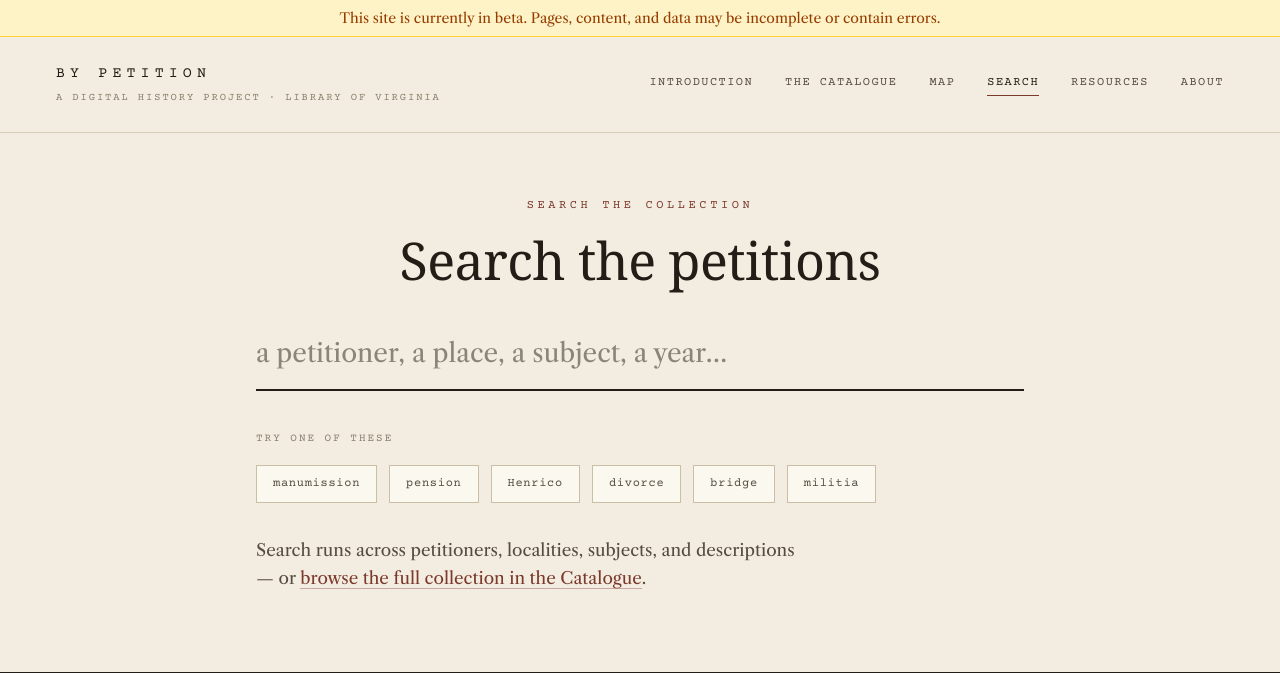
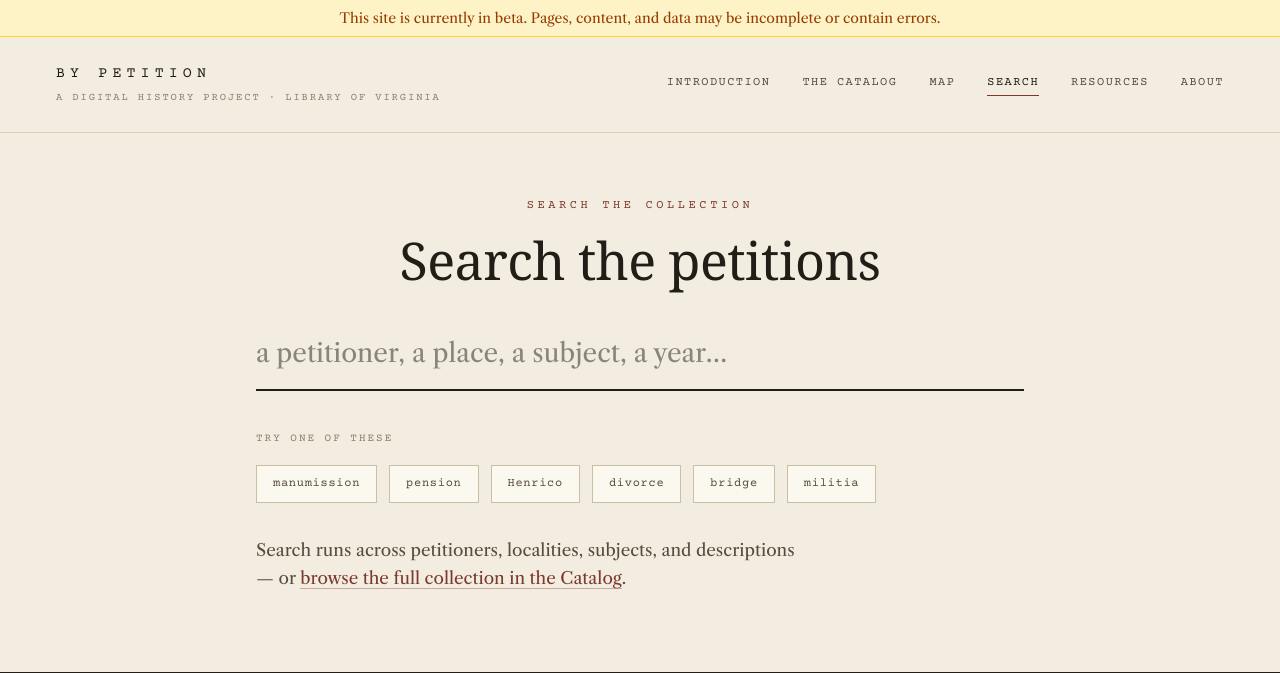
Before and after one commit to chnm/va-petitions, a Django app: page /search/ in a window 1280 px wide. Shown: the top 673 px of the page. Run offline with Django 5.2, Linux system fonts and the light colour scheme; style sheets or scripts are compiled from the project's sources; some libraries are stand-ins or nearby versions; some web fonts are replaced.

Commit message:
Rename catalogue -> catalog (American spelling)
Completes the rename across the URL name/path (/catalogue/ -> /catalog/),
the view and template (catalog.html), nav_active value, all {% url %}
references, and user-facing labels. Also updates the prose verbs on the
home page (catalogued -> cataloged) and the seeded essay text, plus the
CLAUDE.md references.

Co-Authored-By: Claude Opus 4.8 <noreply@anthropic.com>

```diff
--- a/petitions/urls.py
+++ b/petitions/urls.py
@@ -5,7 +5,7 @@ from . import views
 app_name = 'petitions'
 
 urlpatterns = [
-    path('catalogue/', views.catalogue, name='catalogue'),
+    path('catalog/', views.catalog, name='catalog'),
     path('map/', views.map_view, name='map'),
     path('map/county/<slug:slug>/', views.map_county_detail, name='map_county_detail'),
     path('search/', views.search_view, name='search'),
--- a/petitions/views.py
+++ b/petitions/views.py
@@ -11,7 +11,7 @@ THEME_LABELS = dict(Petition.THEME_CHOICES)
 PER_PAGE = 50
 
 
-def catalogue(request):
+def catalog(request):
     qs = Petition.objects.all().prefetch_related('subjects')
     total_count = qs.count()
 
@@ -60,8 +60,8 @@ def catalogue(request):
     query_params.pop('page', None)
     query_string = query_params.urlencode()
 
-    return render(request, 'petitions/catalogue.html', {
-        'nav_active': 'catalogue',
+    return render(request, 'petitions/catalog.html', {
+        'nav_active': 'catalog',
         'page': page,
         'total_count': total_count,
         'filtered_count': paginator.count,
@@ -95,7 +95,7 @@ def map_view(request):
     } for c in counties]
     county_index = {c.slug: i for i, c in enumerate(counties)}
 
-    # Subjects for the dropdown, with overall counts (like the catalogue).
+    # Subjects for the dropdown, with overall counts (like the catalog).
     subjects = Subject.objects.annotate(
         c=Count('petitions')
     ).filter(c__gt=0).order_by('name')
--- a/templates/base.html
+++ b/templates/base.html
@@ -26,7 +26,7 @@
         </a>
         <nav class="flex gap-8 font-mono text-[12px] tracking-[0.12em] uppercase text-ink-soft">
             <a class="hover:text-accent{% if nav_active == 'introduction' %} text-ink border-b border-accent pb-[3px]{% endif %}" href="{% url 'pages:introduction' %}">Introduction</a>
-            <a class="hover:text-accent{% if nav_active == 'catalogue' %} text-ink border-b border-accent pb-[3px]{% endif %}" href="{% url 'petitions:catalogue' %}">The Catalogue</a>
+            <a class="hover:text-accent{% if nav_active == 'catalog' %} text-ink border-b border-accent pb-[3px]{% endif %}" href="{% url 'petitions:catalog' %}">The Catalog</a>
             <a class="hover:text-accent{% if nav_active == 'map' %} text-ink border-b border-accent pb-[3px]{% endif %}" href="{% url 'petitions:map' %}">Map</a>
             <a class="hover:text-accent{% if nav_active == 'search' %} text-ink border-b border-accent pb-[3px]{% endif %}" href="{% url 'petitions:search' %}">Search</a>
             <a class="hover:text-accent{% if nav_active == 'resources' %} text-ink border-b border-accent pb-[3px]{% endif %}" href="{% url 'pages:resources' %}">Resources</a>
--- a/templates/petitions/search.html
+++ b/templates/petitions/search.html
@@ -16,7 +16,7 @@
     <div>
         <div class="flex justify-between items-baseline mt-6 mb-1">
             <span class="font-mono text-[12px] tracking-[0.12em] uppercase text-ink">{{ results|length }} result(s)</span>
-            <a href="{% url 'petitions:catalogue' %}" class="font-mono text-[11px] tracking-[0.1em] uppercase text-accent">Open in the Catalogue &rarr;</a>
+            <a href="{% url 'petitions:catalog' %}" class="font-mono text-[11px] tracking-[0.1em] uppercase text-accent">Open in the Catalog &rarr;</a>
         </div>
 
         {% for petition in results %}
@@ -51,7 +51,7 @@
             <a href="?q={{ term }}" class="cursor-pointer font-mono text-[12px] tracking-[0.06em] py-[9px] px-4 border border-border bg-field text-ink-soft hover:bg-ink hover:text-paper hover:border-ink">{{ term }}</a>
             {% endfor %}
         </div>
-        <p class="text-[17px] leading-[1.6] text-ink-soft mt-[34px] max-w-[560px]" style="text-wrap:pretty">Search runs across petitioners, localities, subjects, and descriptions &mdash; or <a href="{% url 'petitions:catalogue' %}" class="text-accent border-b border-accent-border">browse the full collection in the Catalogue</a>.</p>
+        <p class="text-[17px] leading-[1.6] text-ink-soft mt-[34px] max-w-[560px]" style="text-wrap:pretty">Search runs across petitioners, localities, subjects, and descriptions &mdash; or <a href="{% url 'petitions:catalog' %}" class="text-accent border-b border-accent-border">browse the full collection in the Catalog</a>.</p>
     </div>
     {% endif %}
 </div>
```
Also changed, not shown: CLAUDE.md (+2 -2 lines), templates/pages/home.html (+4 -4 lines), templates/petitions/catalog.html (renamed from templates/petitions/catalogue.html, +4 -4 lines), pages/migrations/0002_seed_introduction_essay.py.
